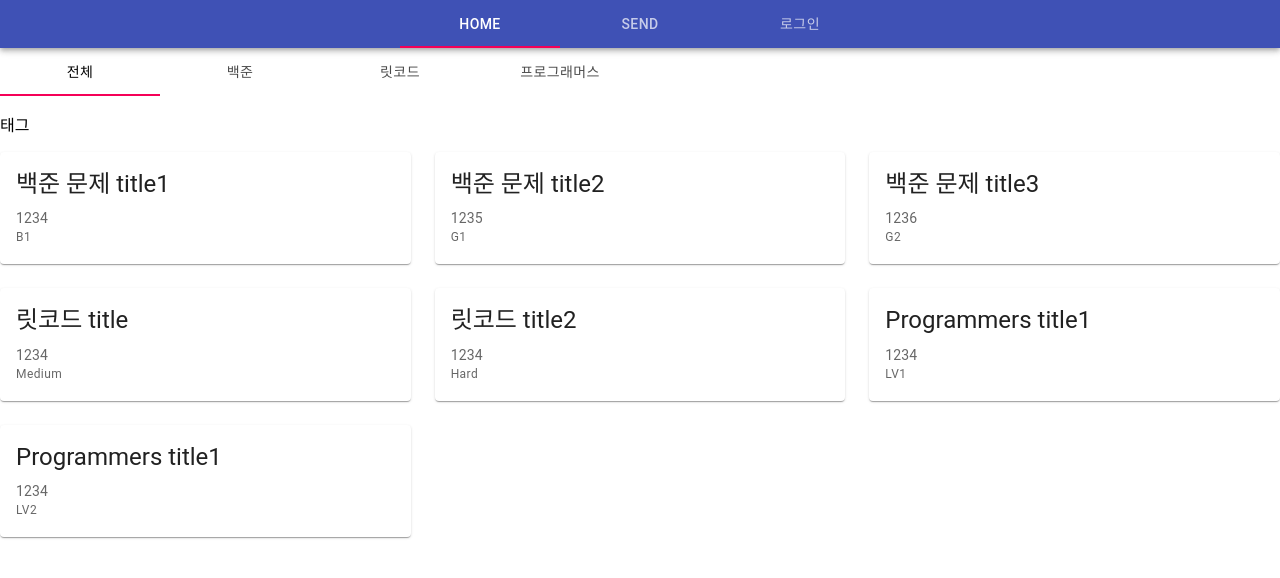
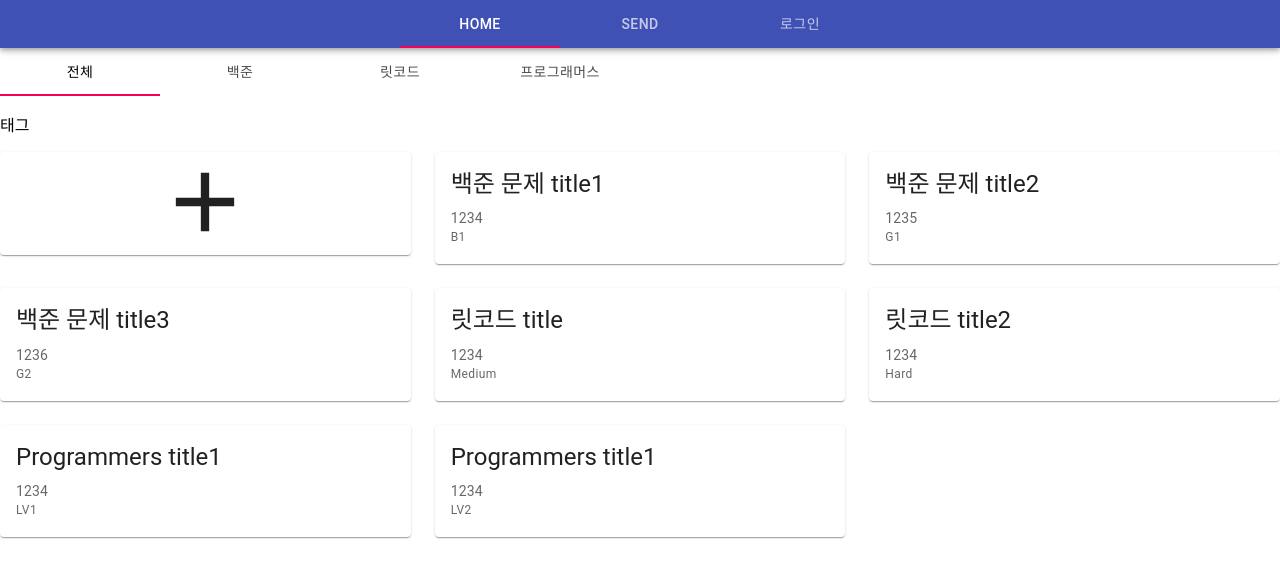
Before and after one commit to ps-world2/frontend, a React (Create React App) app: page / in a window 1280 px wide. Shown: the top 578 px of the page. Built offline with nearby package versions, Linux system fonts and the light colour scheme.

Commit message:
style : problem 카드 컴포넌트화

```diff
--- /dev/null
+++ b/src/components/problem/Problem.jsx
@@ -0,0 +1,33 @@
+import React from "react";
+import Box from "@mui/material/Box";
+import Card from "@mui/material/Card";
+import CardContent from "@mui/material/CardContent";
+import Typography from "@mui/material/Typography";
+import { CardActionArea } from "@mui/material";
+import AddIcon from "@mui/icons-material/Add";
+
+export default function Problem({ info }) {
+  return (
+    <Card sx={{ maxWidth: 500 }}>
+      <CardActionArea>
+        {info ? (
+          <CardContent>
+            <Typography gutterBottom variant="h5" component="div">
+              {info.title}
+            </Typography>
+            <Typography variant="body2" color="text.secondary">
+              {info.pnum}
+            </Typography>
+            <Typography variant="caption" color="text.secondary">
+              {info.solved_rank}
+            </Typography>
+          </CardContent>
+        ) : (
+          <Box textAlign="center">
+            <AddIcon sx={{ fontSize: 100 }} />
+          </Box>
+        )}
+      </CardActionArea>
+    </Card>
+  );
+}
--- a/src/pages/main/Problems.jsx
+++ b/src/pages/main/Problems.jsx
@@ -1,31 +1,7 @@
 import { React, useState, useEffect } from "react";
-import Card from "@mui/material/Card";
-import CardContent from "@mui/material/CardContent";
-import Typography from "@mui/material/Typography";
-import { CardActionArea } from "@mui/material";
+import Problem from "components/problem/Problem";
 import Box from "@mui/material/Box";
 import Grid from "@mui/material/Grid";
-
-function Problem({ info }) {
-  console.log(info);
-  return (
-    <Card sx={{ maxWidth: 500 }}>
-      <CardActionArea>
-        <CardContent>
-          <Typography gutterBottom variant="h5" component="div">
-            {info.title}
-          </Typography>
-          <Typography variant="body2" color="text.secondary">
-            {info.pnum}
-          </Typography>
-          <Typography variant="caption" color="text.secondary">
-            {info.solved_rank}
-          </Typography>
-        </CardContent>
-      </CardActionArea>
-    </Card>
-  );
-}
 
 const ALL = 0;
 const BAEKJOON = 1;
@@ -103,23 +79,20 @@
   useEffect(() => {
     handleProblem(platform);
   }, [platform]);
-  console.log(platform);
-  console.log(problems);
+
   return (
-    <div>
-      {!problems ? (
-        <p>등록된 문제가 없습니다!</p>
-      ) : (
     <Box sx={{ flexGrow: 1 }}>
       <Grid container spacing={{ xs: 2, md: 3 }} columns={{ xs: 4, sm: 8, md: 12 }}>
-            {problems.map(info => (
-              <Grid item xs={2} sm={4} md={4} key={info.pnum}>
+        <Grid item xs={2} sm={4} md={4} key="add">
+          <Problem />
+        </Grid>
+        {problems &&
+          problems.map(info => (
+            <Grid item xs={2} sm={4} md={4} key={String(info.pnum) + info.solved_rank}>
               <Problem info={info} />
             </Grid>
           ))}
       </Grid>
     </Box>
-      )}
-    </div>
   );
 }
```
Lines whose indentation alone changed are shown as unchanged.
